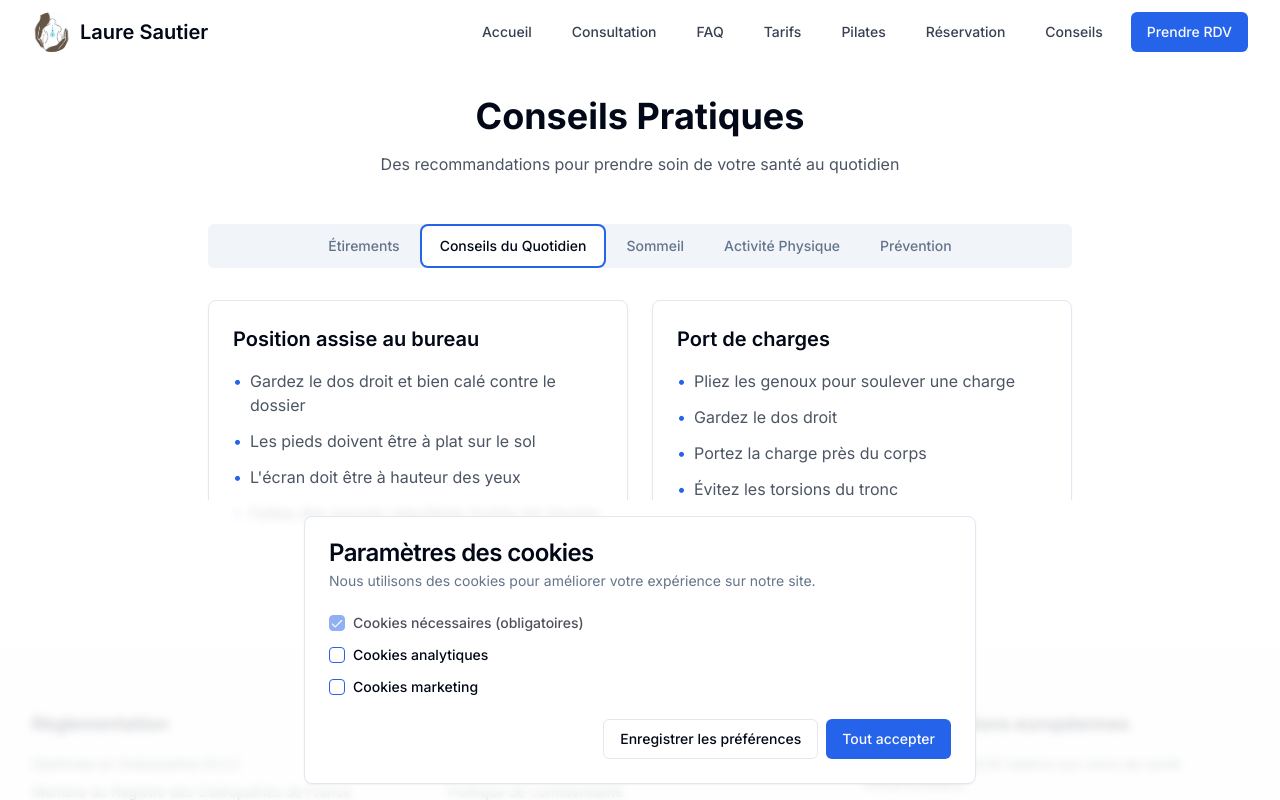
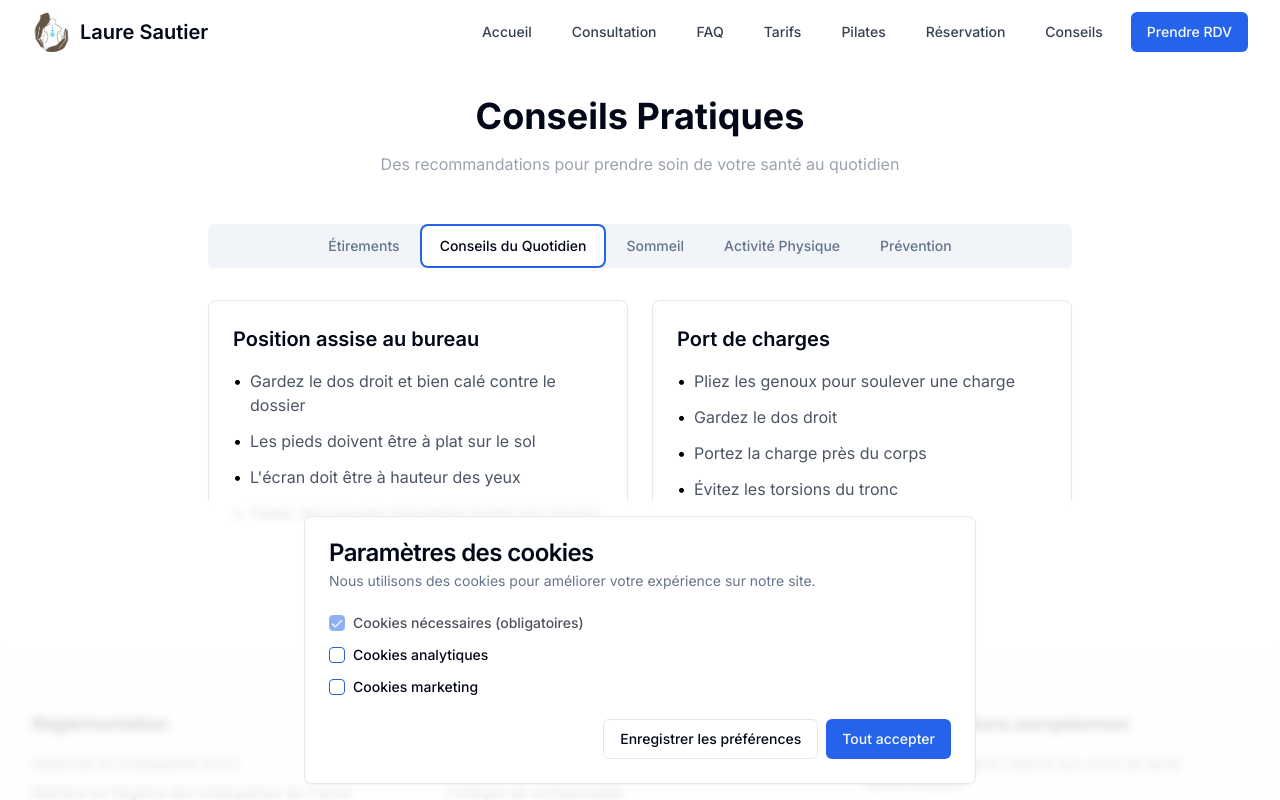
Before and after one commit to jonathanbensadoun/Laure_S_web_pages, a Next.js app: page /conseils in a window 1280 px wide. Both pictures are taken after a click on the tab "Conseils du Quotidien". Shown: the top 800 px of the page. Built offline with nearby package versions, Linux system fonts and the light colour scheme.

Commit message:
change layout

```diff
--- a/app/conseils/page.tsx
+++ b/app/conseils/page.tsx
@@ -124,7 +124,7 @@ export default function Conseils() {
         <h1 className="text-3xl sm:text-4xl font-bold mb-4">
           Conseils Pratiques
         </h1>
-        <p className="text-gray-600">
+        <p className="text-gray-400">
           Des recommandations pour prendre soin de votre santé au quotidien
         </p>
       </motion.div>
--- a/app/consultation/page.tsx
+++ b/app/consultation/page.tsx
@@ -102,7 +102,7 @@ export default function Consultation() {
                         key={itemIndex}
                         className="flex items-start text-gray-600"
                       >
-                        <span className="text-primary mr-2">•</span>
+                        <span className="text-black mr-2">•</span>
                         <span>{item}</span>
                       </li>
                     ))}
--- a/components/conseils/advice-section.tsx
+++ b/components/conseils/advice-section.tsx
@@ -27,7 +27,7 @@ export function AdviceSection({ title, items }: AdviceSectionProps) {
           <ul className="space-y-3">
             {item.content.map((point, pointIndex) => (
               <li key={pointIndex} className="flex items-start">
-                <span className="text-primary mr-2">•</span>
+                <span className="text-black mr-2">•</span>
                 <span className="text-gray-600">{point}</span>
               </li>
             ))}
--- a/components/navbar.tsx
+++ b/components/navbar.tsx
@@ -34,7 +34,7 @@ export function Navbar() {
     <nav
       className={cn(
         "fixed w-full z-50 transition-all duration-300",
-        scrolled ? "bg-white/90 backdrop-blur-md shadow-sm" : "bg-transparent"
+        scrolled ? "bg-white/50 backdrop-blur-md shadow-sm" : "bg-transparent"
       )}
     >
       <div className="max-w-7xl mx-auto px-4 sm:px-6 lg:px-8">
--- a/components/sections/map-section.tsx
+++ b/components/sections/map-section.tsx
@@ -80,10 +80,10 @@ export function MapSection() {
             animate={inView ? { y: 0, opacity: 1 } : {}}
             transition={{ duration: 0.8, delay: 0.4 }}
           >
-            <Card className="p-6 h-full">
+            <Card className="flex justify-center items-center p-4 h-full">
               <div className="space-y-6">
                 <div className="flex items-start space-x-4">
-                  <MapPin className="w-6 h-6 text-primary mt-1" />
+                  <MapPin className="w-10 h-10 text-primary mt-1" />
                   <div>
                     <h3 className="font-semibold mb-2">Adresse</h3>
                     <p className="text-gray-600">
```
